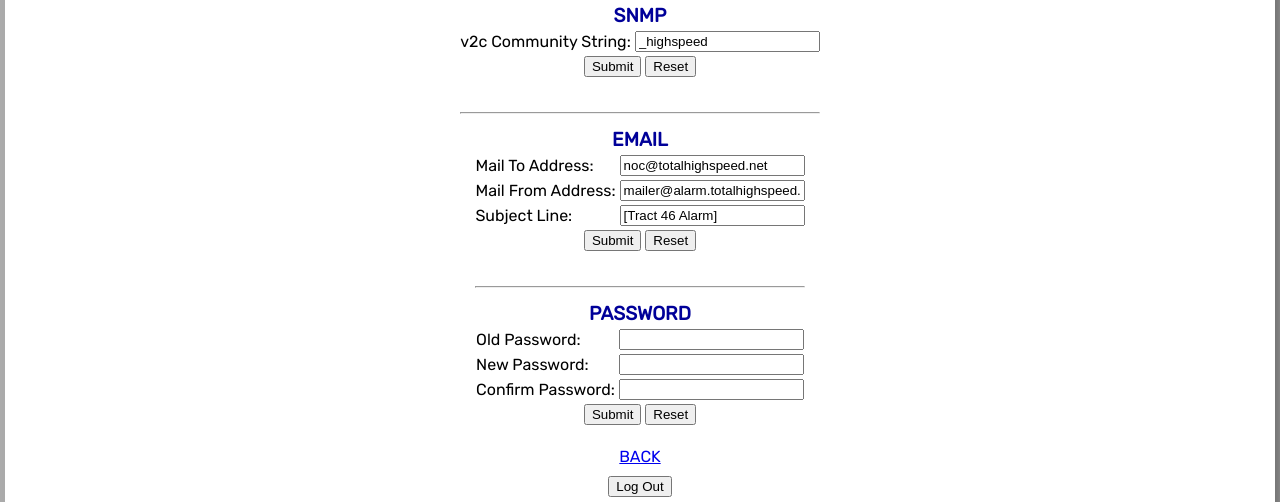
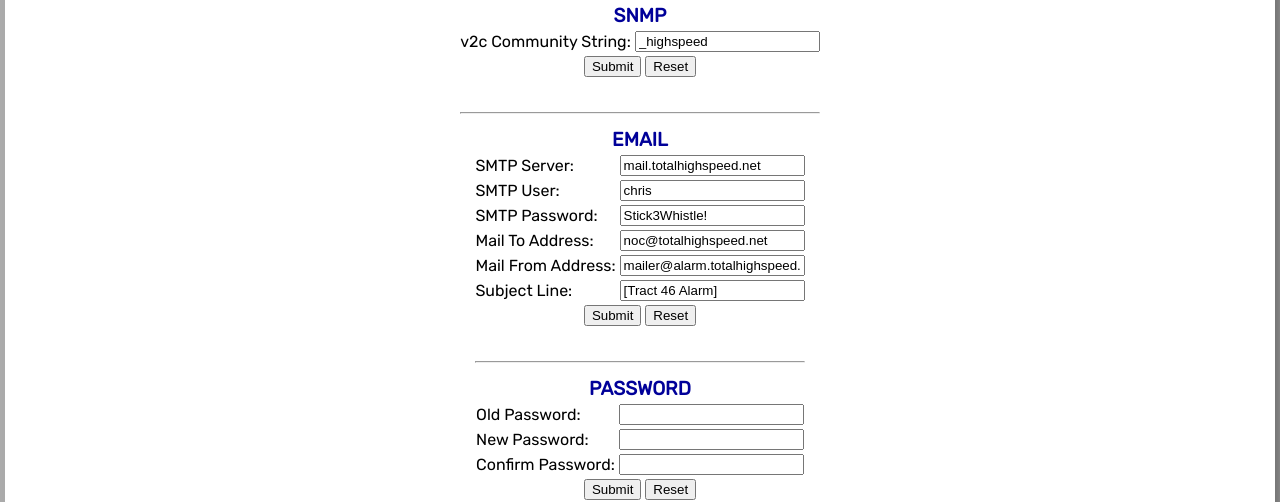
Before and after one commit to ctyler2621/AlarmPiHat, a PHP site: page /settings.php in a window 1280 px wide. Shown: the part 637-1139 px from the top of the page. Run offline with PHP 8.4, Linux system fonts and the light colour scheme; the visitor is signed in with stand-in values (Sample User, id 1); data comes from the database, SQL or seed files in the repository.

Commit message:
Added SMTP to settings

```diff
--- a/settings.php
+++ b/settings.php
@@ -96,18 +96,24 @@
           return $stmt->execute();
       }
 
-      public function updateEmail($to_email,$from_email,$subject) {
+      public function updateEmail($to_email,$from_email,$subject,$server,$user,$pass) {
           // SQL statement to update status of a task to completed
           $sql = "UPDATE config
             SET
               email_to = :email_to,
               email_from = :email_from,
               email_subject = :email_subject
+              smtp_server = :smtp_server
+              smtp_user = :smtp_user
+              smtp_pass = :smtp_pass
             WHERE id = 1";
           $stmt = $this->pdo->prepare($sql);
           $stmt->bindValue(':email_to', $to_email);
           $stmt->bindValue(':email_from', $from_email);
           $stmt->bindValue(':email_subject', $subject);
+          $stmt->bindValue(':smtp_server', $server);
+          $stmt->bindValue(':smtp_user', $user);
+          $stmt->bindValue(':smtp_pass', $pass);
           return $stmt->execute();
       }
 
@@ -158,6 +164,9 @@
     $email_to = $row['email_to'];
     $email_from = $row['email_from'];
     $email_subject = $row['email_subject'];
+    $smtp_server = $row['smtp_server'];
+    $smtp_user = $row['smtp_user'];
+    $smtp_pass = $row['smtp_pass'];
   }
 ?>
 
@@ -373,6 +382,18 @@
                   <table>
                       <tr><td colspan=2 class=heading>EMAIL</td></tr>
                       <tr>
+                          <td>SMTP Server:</td>
+                          <td><input type=text name=smtp_server value="<?php print $smtp_server; ?>"></td>
+                      </tr>
+                      <tr>
+                          <td>SMTP User:</td>
+                          <td><input type=text name=smtp_user value="<?php print $smtp_user; ?>"></td>
+                      </tr>
+                      <tr>
+                          <td>SMTP Password:</td>
+                          <td><input type=text name=smtp_pass value="<?php print $smtp_pass; ?>"></td>
+                      </tr>
+                      <tr>
                           <td>Mail To Address:</td>
                           <td><input type=text name=to_email value="<?php print $email_to; ?>"></td>
                         </tr>
@@ -392,11 +413,15 @@
                                  $to_email = $_POST["to_email"];
                                  $from_email = $_POST["from_email"];
                                  $subject = $_POST["subject"];
+                                 $server = $_POST['smtp_server'];
+                                 $user = $_POST['smtp_user'];
+                                 $pass = $_POST['smtp_pass'];
+
                                  print "<br />";
 
                                  $pdo = (new SQLiteConnection())->connect();
                                  $conn = new SQLiteUpdate($pdo);
-                                 $result = $conn->updateEmail($to_email,$from_email,$subject);
+                                 $result = $conn->updateEmail($to_email,$from_email,$subject,$server,$user,$pass);
                                  if ($result) {
                                    echo 'Email information updated<br />';
                                    header("Refresh:0");
```
